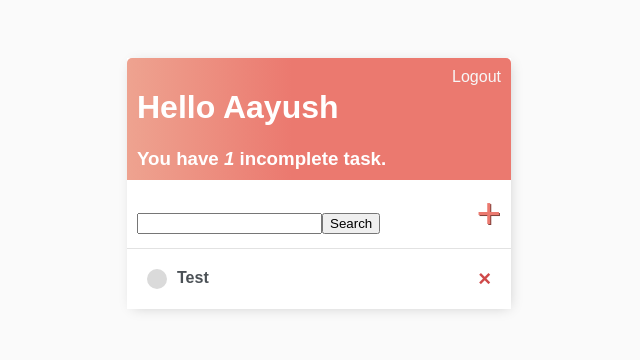
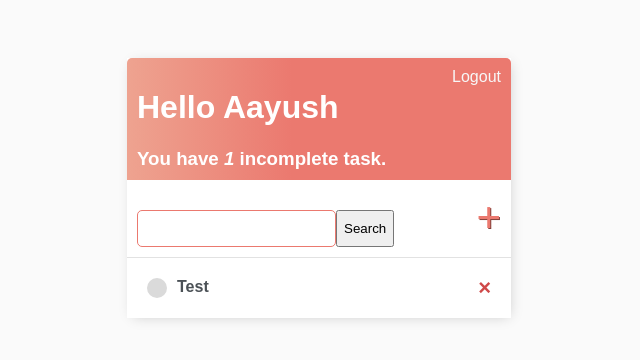
Before and after one commit to JustA3DObject/ToDo-List-App, a Django app: page / in a window 1280 px wide. Shown: the top 360 px of the page, without its empty margins (321-961 px from the left). Run offline with Django 4.2, Linux system fonts and the light colour scheme; a user stored in the database is signed in; data comes from the database, SQL or seed files in the repository; both versions use the stored data as it was after the commit.

Commit message:
Added style to input text & password and textarea

```diff
--- a/todolist/base/static/css/master.css
+++ b/todolist/base/static/css/master.css
@@ -95,3 +95,12 @@ h6 {
     font-size: 42px;
     text-shadow: 1px 1px #81413b;
 }
+
+input[type=text],
+input[type=password],
+textarea {
+    border: 1px solid #EB796F;
+    border-radius: 5px;
+    padding: 10px;
+    width: 90%;
+}
--- a/todolist/base/templates/base/task_list.html
+++ b/todolist/base/templates/base/task_list.html
@@ -14,7 +14,7 @@
 <div class="search-add-wrapper">
     <form method="GET" class="search-form">
         <input type="text" name="search-area" value="{{ search_input }}">
-        <input type="submit" value="Search">
+        <input class="button" type="submit" value="Search">
     </form>
     <a class="add-link" href="{% url 'task-create' %}">&#x2b;</a>
 </div>
```
Also changed, not shown: todolist/db.sqlite3.
